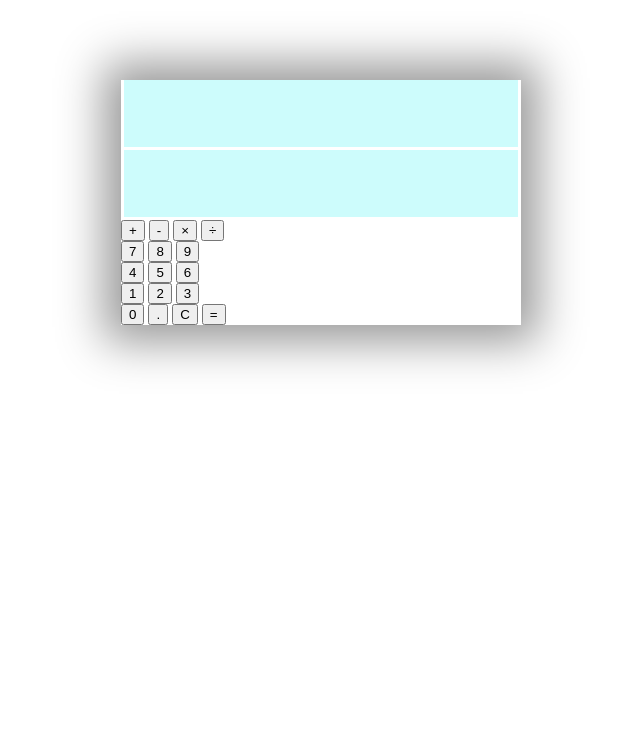
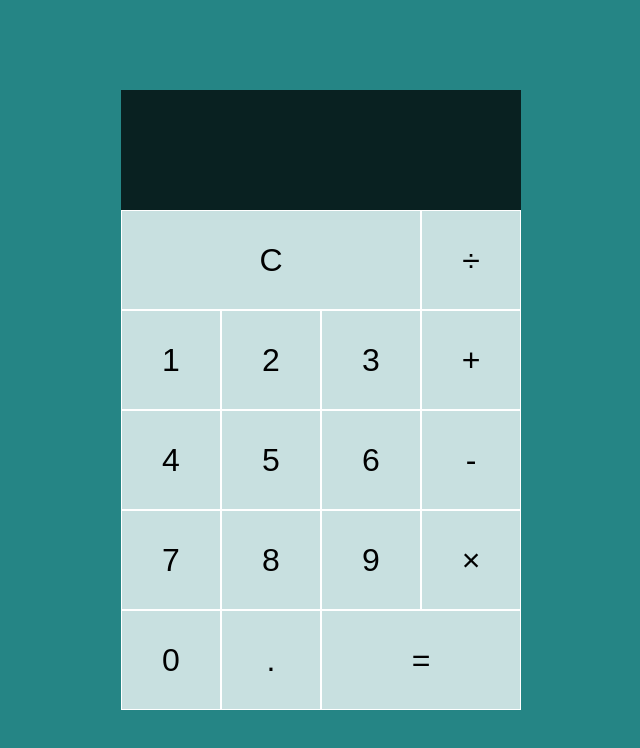
Before and after one commit to c-nim/My-calculator, a plain HTML site: page index.html in a window 1280 px wide. Shown: the whole page, without its empty margins (319-959 px from the left). Drawn offline with Linux system fonts and the light colour scheme.

Commit message:
finished styling

```diff
--- a/index.html
+++ b/index.html
@@ -1,36 +1,40 @@
+<!DOCTYPE html>
 <html lang="en">
 	<head>
-		<meta charset="UTF-8" />
-		<meta name="viewport" content="width=device-width, initial-scale=1.0" />
-		<title>Document</title>
+		<meta charset="UTF-8">
+		<meta http-equiv="X-UA-Compatible" content="IE=edge">
+		<meta name="viewport" content="width=device-width, initial-scale=1.0">
+		<title>Calculator</title>
 		<link rel="stylesheet" href="style.css" />
 	</head>
 	<body>
-		<div class="container">
-			<div id="display2"></div>
-			<div id="display"></div>
+		<div class="calculator-container">
+			<div class="calc-screen">
+				<div id="display2"></div>
+				<div id="display"></div>
+			</div>
+			<button class="number span-3">C</button>
+			<button class="operation">÷</button>
 
+			<button class="number">1</button>
+			<button class="number">2</button>
+			<button class="number">3</button>
 			<button class="operation">+</button>
+
+			<button class="number">4</button>
+			<button class="number">5</button>
+			<button class="number">6</button>
 			<button class="operation">-</button>
-			<button class="operation">×</button>
-			<button class="operation">÷</button><br />
 
 			<button class="number">7</button>
 			<button class="number">8</button>
-			<button class="number">9</button><br />
-
-			<button class="number">4</button>
-			<button class="number">5</button>
-			<button class="number">6</button><br />
-
-			<button class="number">1</button>
-			<button class="number">2</button>
-			<button class="number">3</button><br />
+			<button class="number">9</button>
+			<button class="operation">×</button>
 
 			<button class="number">0</button>
 			<button class="number">.</button>
-			<button class="number">C</button>
-			<button class="operation">=</button>
+			<button class="operation span-2">=</button>
+
 		</div>
 
 		<script src="index.js"></script>
--- a/style.css
+++ b/style.css
@@ -1,56 +1,52 @@
-.container {
-  max-width: 400px;
-  margin: 10vh auto 0 auto;
-  box-shadow: 0px 0px 43px 17px rgba(153, 153, 153, 1);
+body {
+  box-sizing: border-box;
+  padding: 0;
+  margin: 0;
+  background-color: rgb(37, 133, 133);
+}
+.calculator-container {
+  display: grid;
+  justify-content: center;
+  align-content: center;
+  min-height: 100vh;
+  grid-template-columns: repeat(4, 100px);
+  grid-template-rows: minmax(120px, auto) repeat(5, 100px);
+
 }
 
 #display {
-  text-align: right;
-  height: 35px;
-  line-height: 70px;
-  padding: 16px 8px;
-  background-color: rgb(205, 252, 252);
-  margin: 3px;
-  font-size: 25px;
+  color: rgb(255, 255, 255);
+  font-size: 2.5rem;
 }
 #display2 {
-  text-align: right;
-  height: 35px;
-  line-height: 70px;
-  padding: 16px 8px;
-  background-color: rgb(205, 252, 252);
-  margin: 3px;
-  font-size: 25px;
-  color:#999;
+  color: rgb(187, 189, 189);
+  font-size: 1.5rem;
 }
 
-.buttons {
-  display: grid;
-  border-bottom: 1px solid #999;
-  border-left: 1px solid #999;
-  grid-template-columns: 1fr 1fr 1fr 1fr;
+.calculator-container > button {
+  cursor: pointer;
+  font-size: 2rem;
+  border: 1px solid white;
+  outline: none;
+  background-color: rgba(255, 255, 255, .75);
 }
-
-.buttons > div {
-  border-top: 1px solid #999;
-  border-right: 1px solid #999;
+.button-container > button:hover {
+  background-color: rgb(255, 255, 255, .90);
 }
-
-.button {
-  border: 0.5px solid #999;
-  line-height: 100px;
-  text-align: center;
-  font-size: 25px;
-  cursor: pointer;
+.span-3 {
+  grid-column: span 3;
 }
-
-#equal {
-  background-color: hsl(240, 100%, 67%);
-  color: white;
+.span-2 {
+  grid-column: span 2;
 }
-
-.button:hover {
-  background-color: #373737;
-  color: white;
-  transition: 0.5s ease-in-out;
+.calc-screen {
+  grid-column: 1 / -1;
+  background-color: rgba(0, 0, 0, 0.75);
+  display: flex;
+  align-items: flex-end;
+  justify-content: space-around;
+  flex-direction: column;
+  padding: 10px;
+  word-wrap:break-word;
+  word-break: break-all;
 }
```
